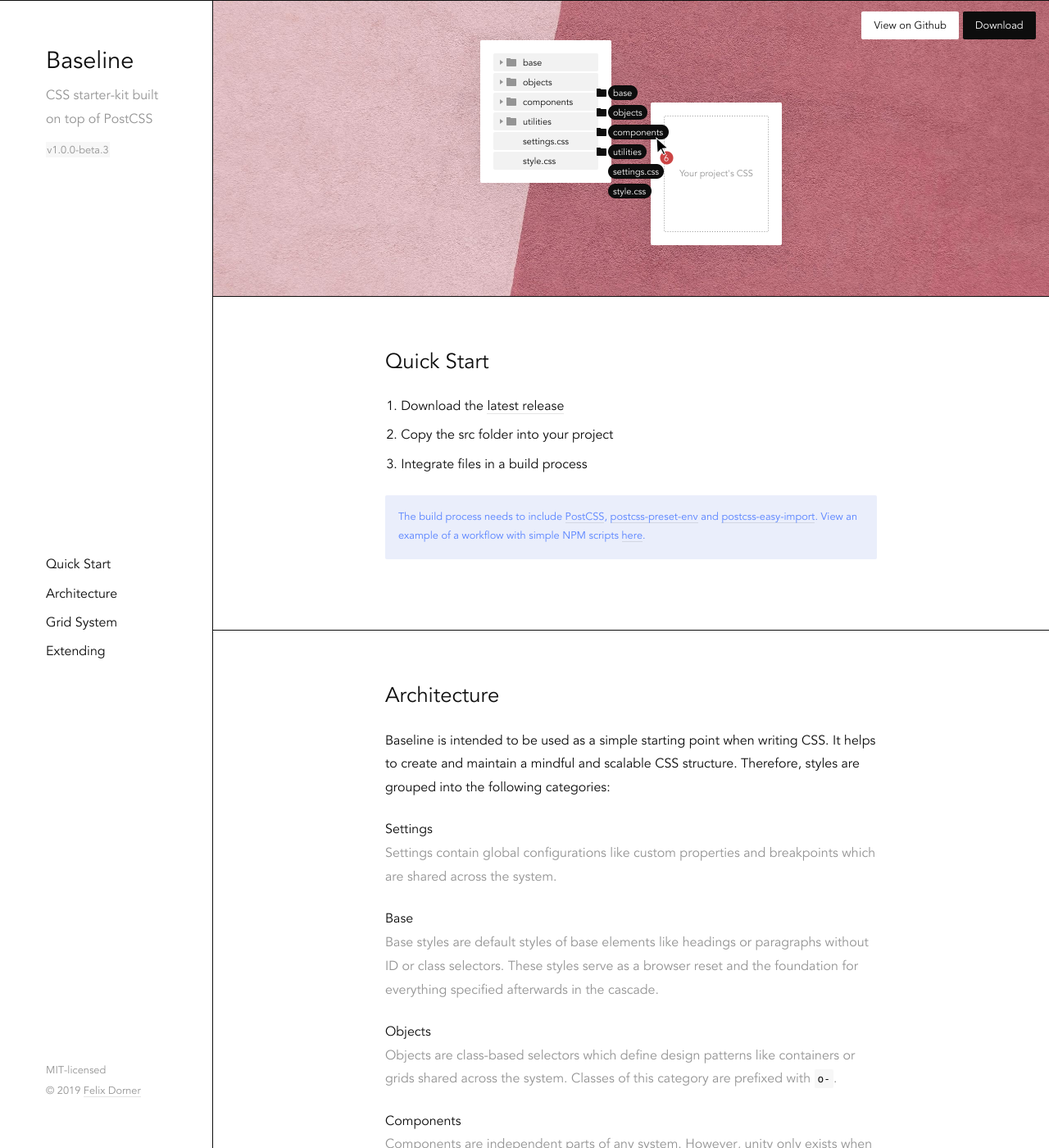
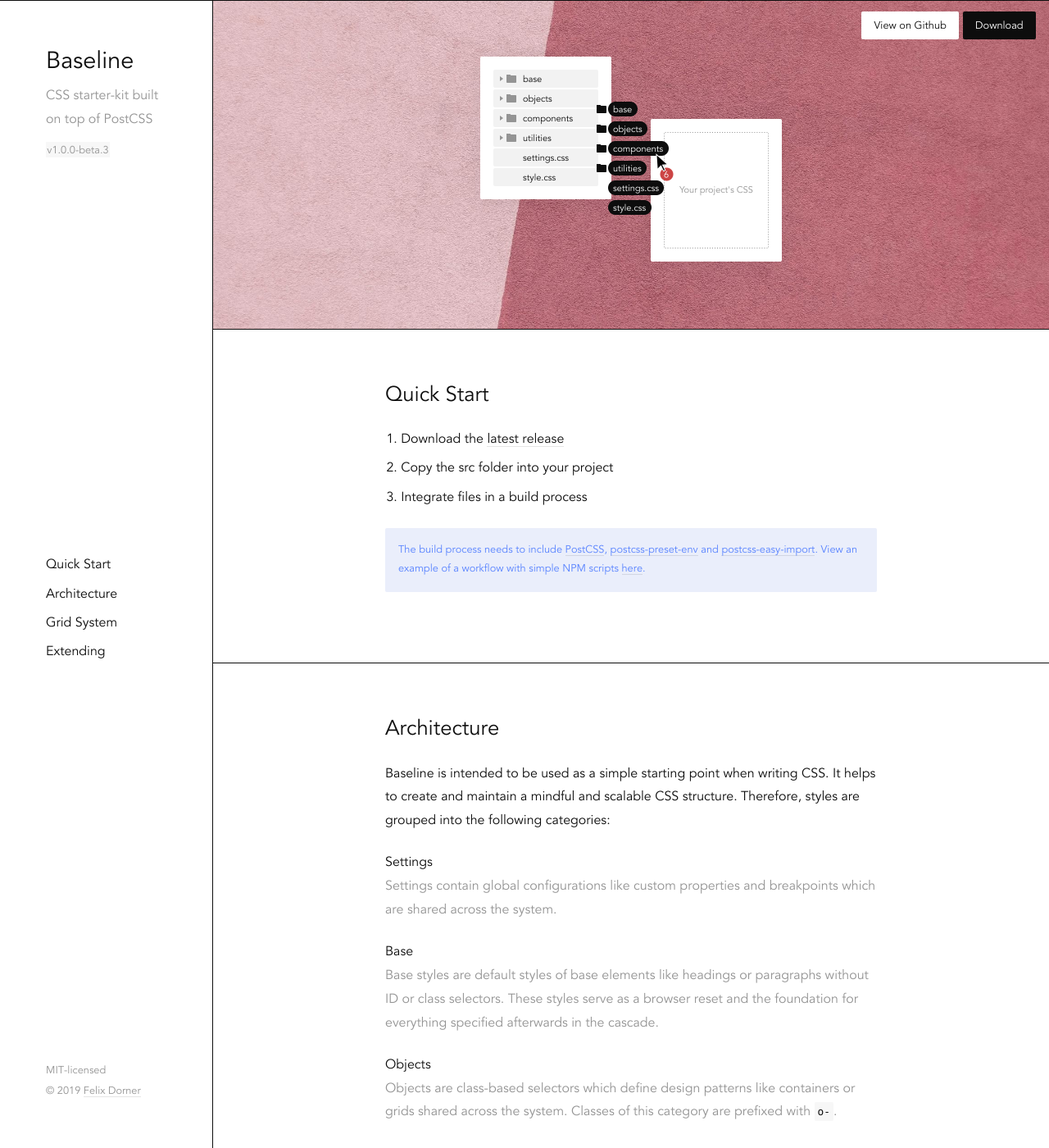
Before and after one commit to felixdorner/cascade, a Jekyll site: the page built from docs/index.html, in a window 1280 px wide and 1400 px high. Shown: the whole window at 82% size. Built offline with Jekyll 4.4.1, drawn with Linux system fonts in a browser that asks for light colours.

Commit message:
Minor style tweak

```diff
--- a/docs/assets/css/site.css
+++ b/docs/assets/css/site.css
@@ -206,7 +206,7 @@
   background-size: cover;
   background-position: center;
   text-align: center;
-  min-height: 360px;
+  min-height: 400px;
 }
 
 .c-header__btn-group {
@@ -234,3 +234,27 @@
   max-width: 600px;
   margin: 0 auto;
 }
+
+/* Demo */
+
+/* .c-demo-header {
+  display: flex;
+  flex-direction: row;
+  justify-content: space-between;
+  background-size: cover;
+  background-position: center;
+  padding: 32px 56px;
+}
+
+.c-demo-header__branding h1 {
+  font-size: 1.6em;
+  margin-bottom: 0px;
+}
+
+.c-demo-header__subtitle {
+  margin-bottom: 0;
+}
+
+.c-demo-header__btn-group {
+
+} */
```
